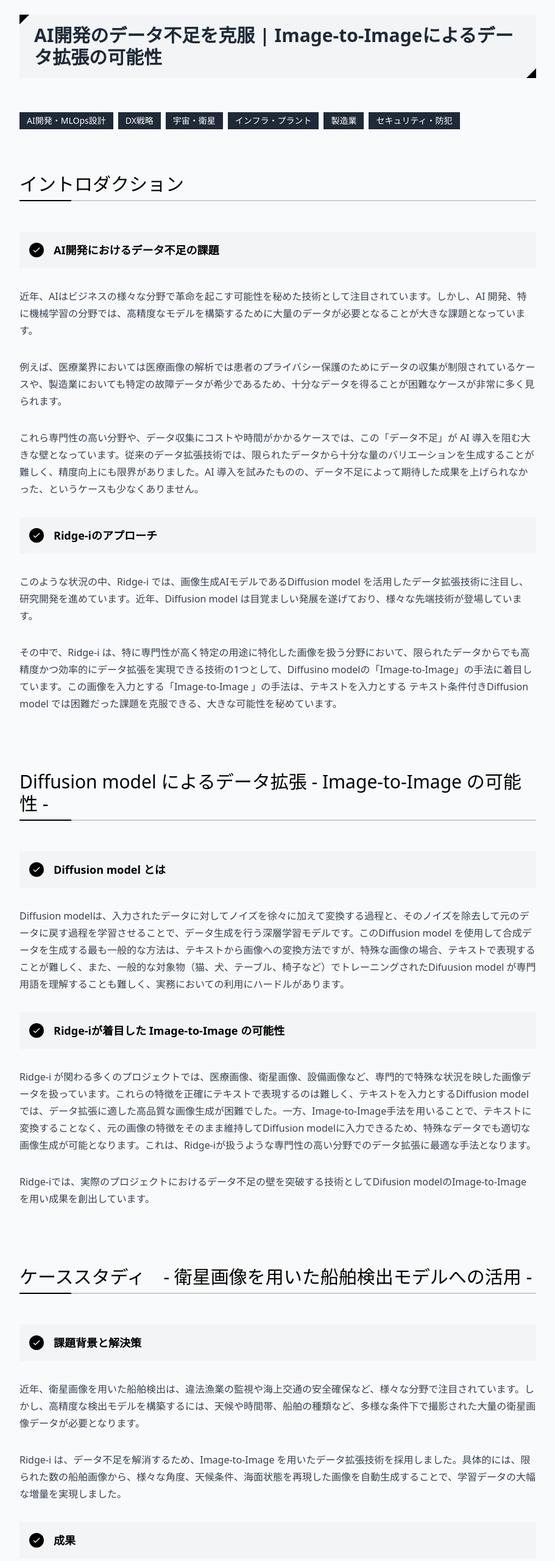
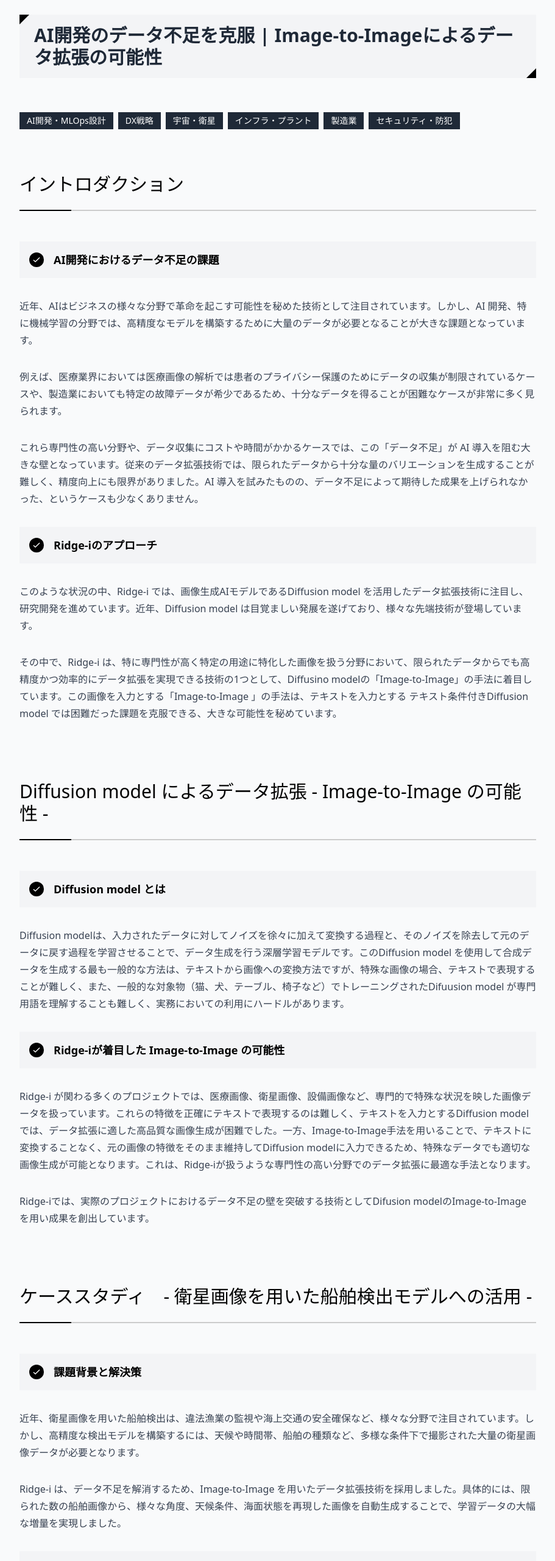
Before and after one commit to ShotaK44/diffusionmodel_image2image, a plain HTML site: page index.html in a window 1280 px wide. Shown: the top 2560 px of the page at 61% size, without its empty margins (184-1095 px from the left). Drawn offline with nearby package versions, Linux system fonts and the light colour scheme.

Commit message:
Update index.html

```diff
--- a/index.html
+++ b/index.html
@@ -50,7 +50,7 @@
                     </section>
 
                     <section class="mb-20">
-                        <h2 class="text-3xl mt-4 mb-8 case-study-heading w-full">
+                        <h2 class="text-3xl pb-4 mt-4 mb-8 case-study-heading w-full">
                             イントロダクション
                         </h2>
                         <h3 class="flex items-center bg-gray-100 p-4 my-7">
@@ -83,7 +83,7 @@
                     </section>
 
                     <section class="mb-20">
-                        <h2 class="text-3xl mt-4 mb-8 case-study-heading w-full">
+                        <h2 class="text-3xl pb-4 mt-4 mb-8 case-study-heading w-full">
                             Diffusion model によるデータ拡張 - Image-to-Image の可能性 -
                         </h2>
                         <h3 class="flex items-center bg-gray-100 p-4 my-7">
@@ -110,7 +110,7 @@
                     </section>
 
                     <section class="mb-20">
-                        <h2 class="text-3xl mt-4 mb-8 case-study-heading w-full">
+                        <h2 class="text-3xl pb-4 mt-4 mb-8 case-study-heading w-full">
                             ケーススタディ　- 衛星画像を用いた船舶検出モデルへの活用 -
                         </h2>
                         <h3 class="flex items-center bg-gray-100 p-4 my-7">
@@ -148,7 +148,7 @@
                     </section>
 
                     <section class="mb-20">
-                        <h2 class="text-3xl mt-4 mb-8 case-study-heading w-full">
+                        <h2 class="text-3xl pb-4 mt-4 mb-8 case-study-heading w-full">
                             Image-to-Image 適用例
                         </h2>
                         <p class="my-8 text-gray-700 leading-7">
@@ -204,7 +204,7 @@
                     </section>
 
                     <section class="mb-20">
-                        <h2 class="text-3xl mt-4 mb-8 case-study-heading w-full">
+                        <h2 class="text-3xl pb-4 mt-4 mb-8 case-study-heading w-full">
                             Ridge-i の強み - 実プロジェクトにおける課題解決力 -
                         </h2>
                         <h3 class="flex items-center bg-gray-100 p-4 my-7">
```
